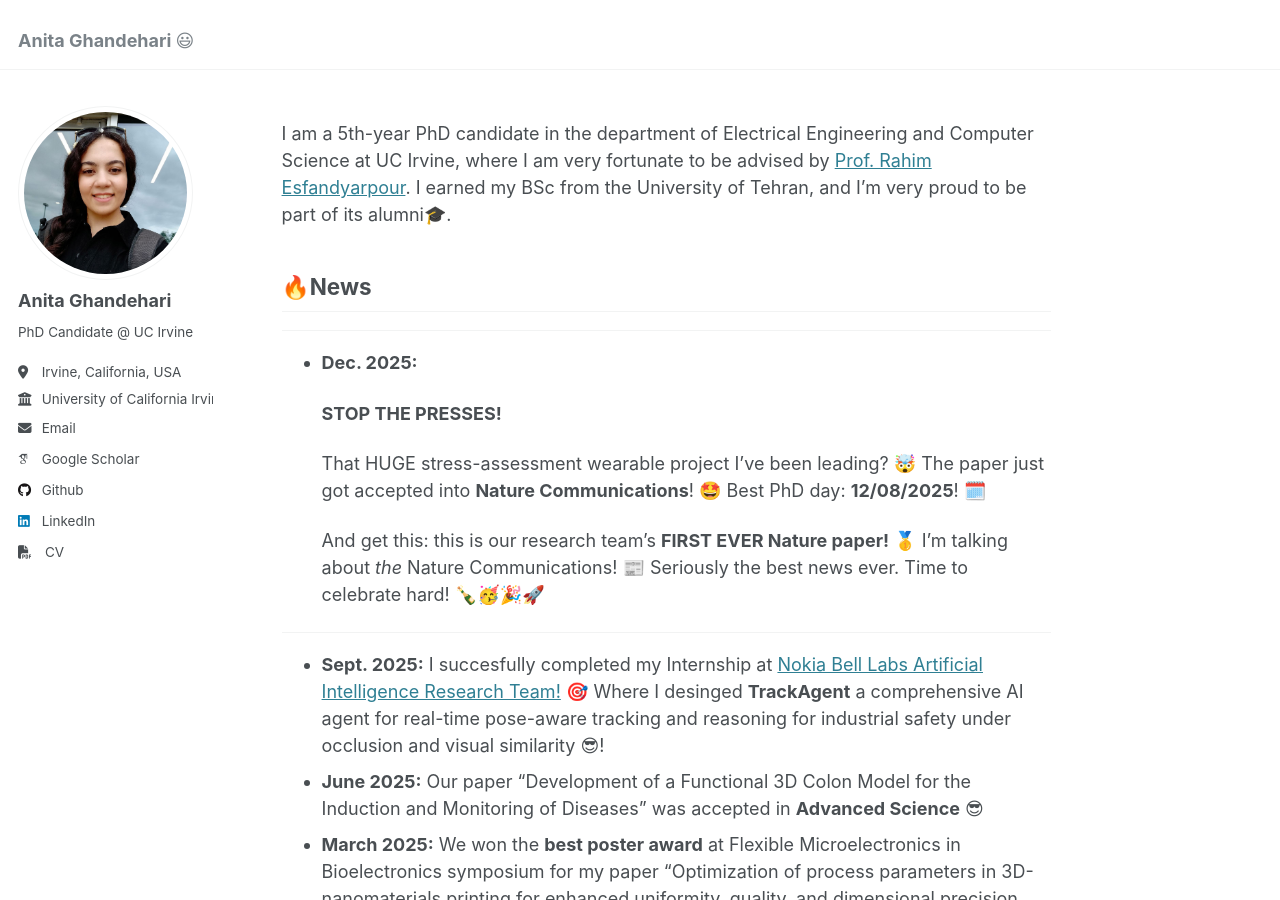
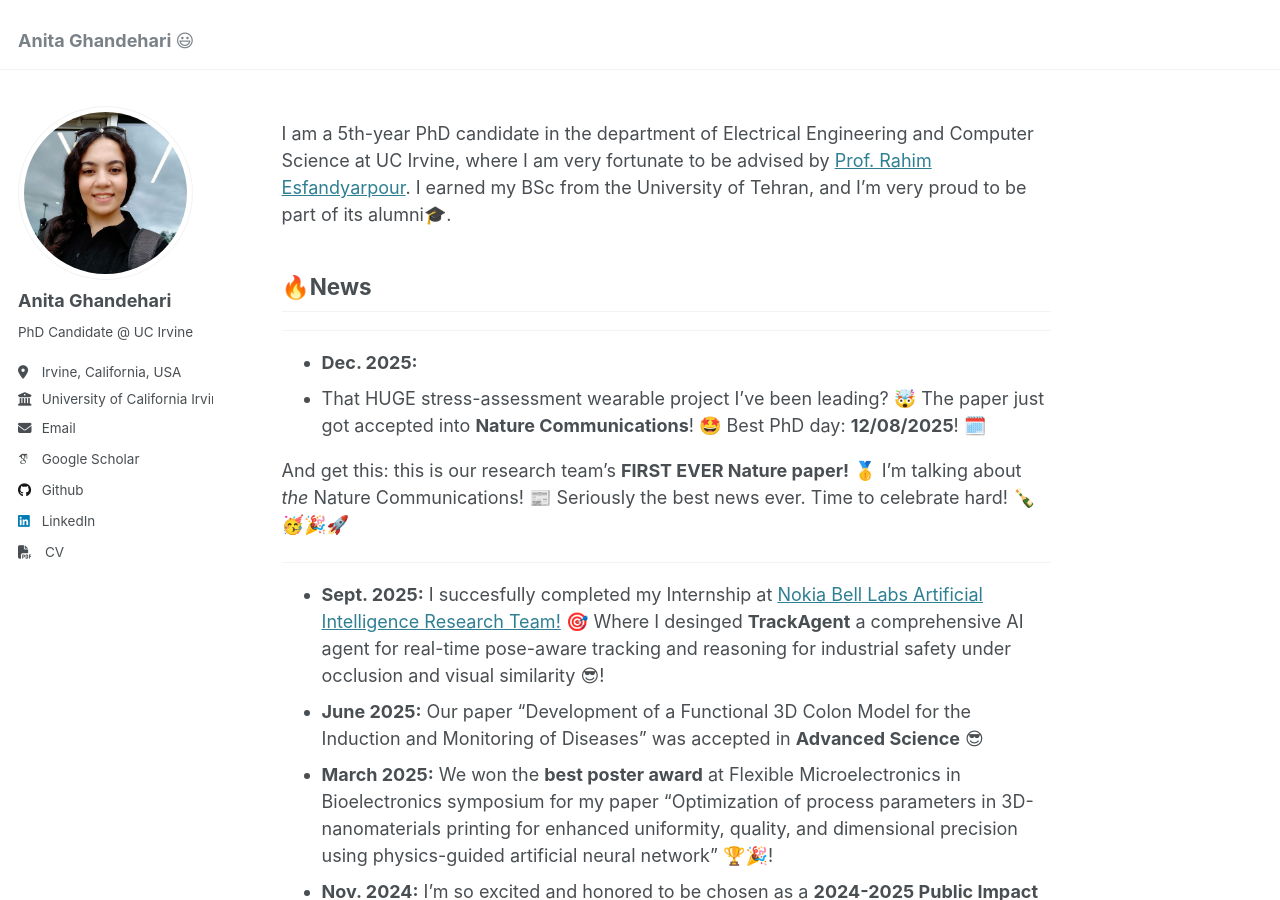
Before and after one commit to AnitaGhandehari/AnitaGhandehari.github.io, a Jekyll site: the page built from _pages/about.md, in a window 1280 px wide and 900 px high. Built offline with Jekyll 4.4.1, drawn with Linux system fonts in a browser that asks for light colours; some web fonts are replaced.

Commit message:
Clean up news section in about.md
Removed unnecessary lines from the news section.

```diff
--- a/_pages/about.md
+++ b/_pages/about.md
@@ -14,9 +14,7 @@ I am a 5th-year PhD candidate in the department of Electrical Engineering and Co
 ------
 ------
 - **Dec. 2025:**
-
-  **STOP THE PRESSES!**
-
+-
   That HUGE stress-assessment wearable project I've been leading? 🤯 The paper just got accepted into **Nature Communications**! 🤩 Best PhD day: **12/08/2025**! 🗓️
 
   And get this: this is our research team's **FIRST EVER Nature paper!** 🥇 I'm talking about *the* Nature Communications! 📰 Seriously the best news ever. Time to celebrate hard! 🍾🥳🎉🚀
```
